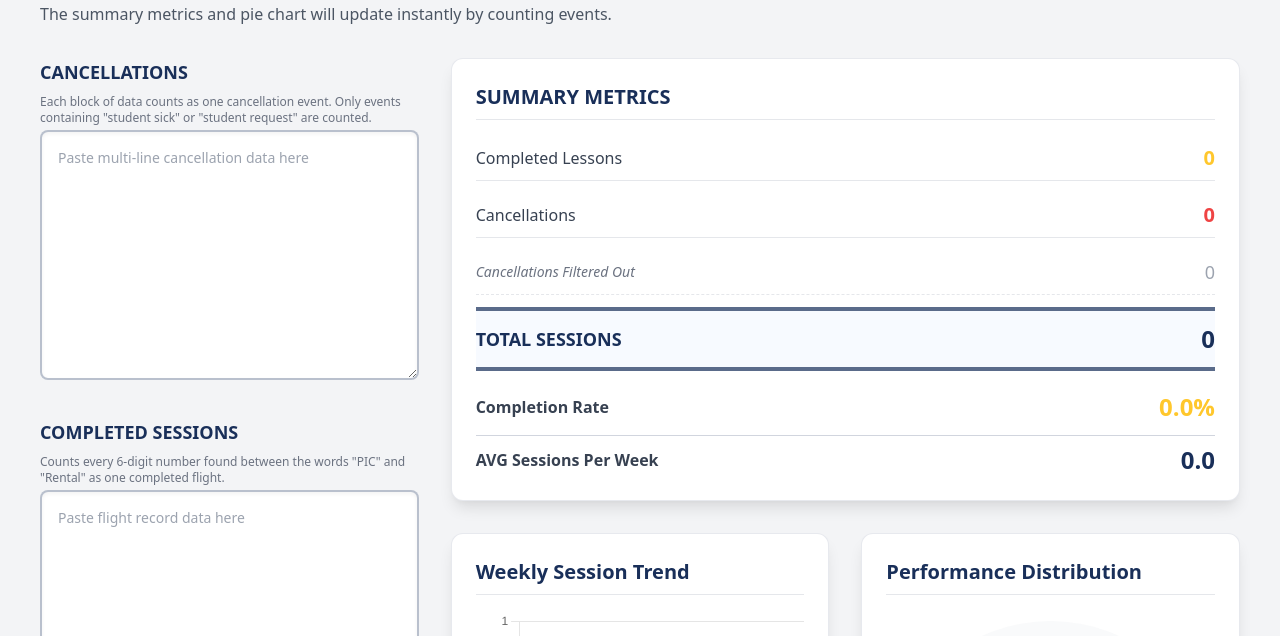
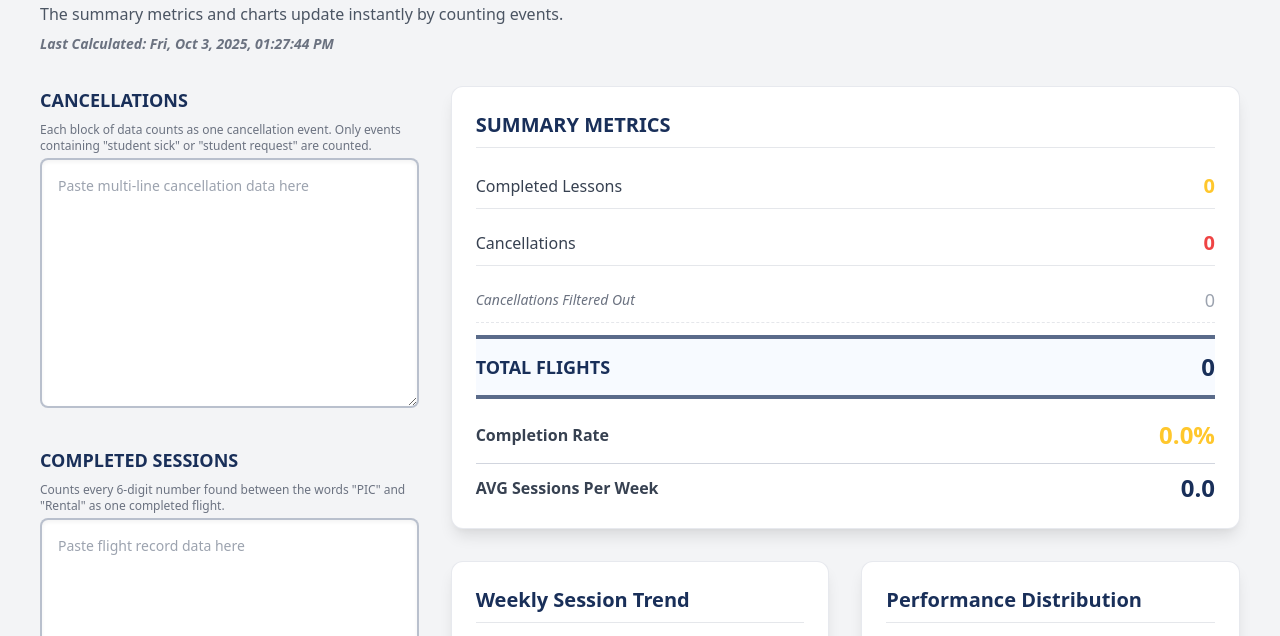
Before and after one commit to eddie474/AOA_Attendance_Calculator, a plain HTML site: page index.html in a window 1280 px wide. Shown: the part 86-722 px from the top of the page. Drawn offline with nearby package versions, Linux system fonts and the light colour scheme.

Commit message:
Update index.html

```diff
--- a/index.html
+++ b/index.html
@@ -43,14 +43,15 @@
 
     <div class="max-w-7xl mx-auto">
         <h1 class="text-3xl sm:text-4xl font-extrabold text-primary mb-2">AOA Student Metrics</h1>
-        <p class="text-gray-600 mb-8">The summary metrics and pie chart will update instantly by counting events.</p>
+        <p class="text-gray-600 mb-2">The summary metrics and charts update instantly by counting events.</p>
+        <!-- NEW: Dynamic Date/Time Display -->
+        <p id="currentDateTime" class="text-sm text-gray-500 mb-8 font-semibold italic">Last Updated: Loading...</p>
 
         <!-- Main Grid Layout: Changed Input to col-span-1 and Summary/Charts to col-span-2 -->
         <div class="grid grid-cols-1 md:grid-cols-2 lg:grid-cols-3 gap-8">
 
             <!-- 1. Data Input Columns (LHS) - Takes 1/3 on large screens -->
             <div class="lg:col-span-1 space-y-8">
-                <!-- Inputs are stacked vertically for maximum readability in the narrower column -->
 
                 <!-- Cancellations Input (Block Separated & Filtered) -->
                 <div>
@@ -95,7 +96,7 @@
 
                         <!-- TOTAL FLIGHTS -->
                         <div class="flex justify-between items-center py-3 mt-2 border-y-4 border-primary/70 bg-blue-50/50">
-                            <span class="font-extrabold text-primary text-lg">TOTAL SESSIONS</span>
+                            <span class="font-extrabold text-primary text-lg">TOTAL FLIGHTS</span>
                             <span id="totalCount" class="font-extrabold text-primary text-2xl">0</span>
                         </div>
 
@@ -153,10 +154,37 @@
         const chartCanvas = document.getElementById('pieChart');
         const ctx = chartCanvas.getContext('2d');
         const cancellationFilteredOutCountEl = document.getElementById('cancellationFilteredOutCount');
-        const weeklyAverageEl = document.getElementById('weeklyAverage'); // New element
+        const weeklyAverageEl = document.getElementById('weeklyAverage');
+
+        // NEW: Time tracking element
+        const dateTimeElement = document.getElementById('currentDateTime');
 
         // Chart.js instance variable
         let lineChartInstance = null;
+        let pieChartInstance = null;
+
+        /**
+         * Updates the designated HTML element with the current date and time.
+         */
+        function updateDateTime() {
+            const now = new Date();
+            // Use toLocaleString for a user-friendly, localized format
+            const formattedDateTime = now.toLocaleString('en-US', {
+                weekday: 'short',
+                year: 'numeric',
+                month: 'short',
+                day: 'numeric',
+                hour: '2-digit',
+                minute: '2-digit',
+                second: '2-digit',
+                hour12: true
+            });
+
+            if (dateTimeElement) {
+                // Update the text to show the time
+                dateTimeElement.textContent = `Last Calculated: ${formattedDateTime}`;
+            }
+        }
 
         /**
          * Counts event blocks separated by blank lines.
@@ -508,6 +536,12 @@
             const size = 300;
             chartCanvas.width = size;
             chartCanvas.height = size;
+
+            // --- NEW TIME LOGIC START ---
+            updateDateTime(); // Initial call
+            setInterval(updateDateTime, 1000); // Update every 1 second
+            // --- NEW TIME LOGIC END ---
+
             calculateMetrics();
         };
     </script>
```
